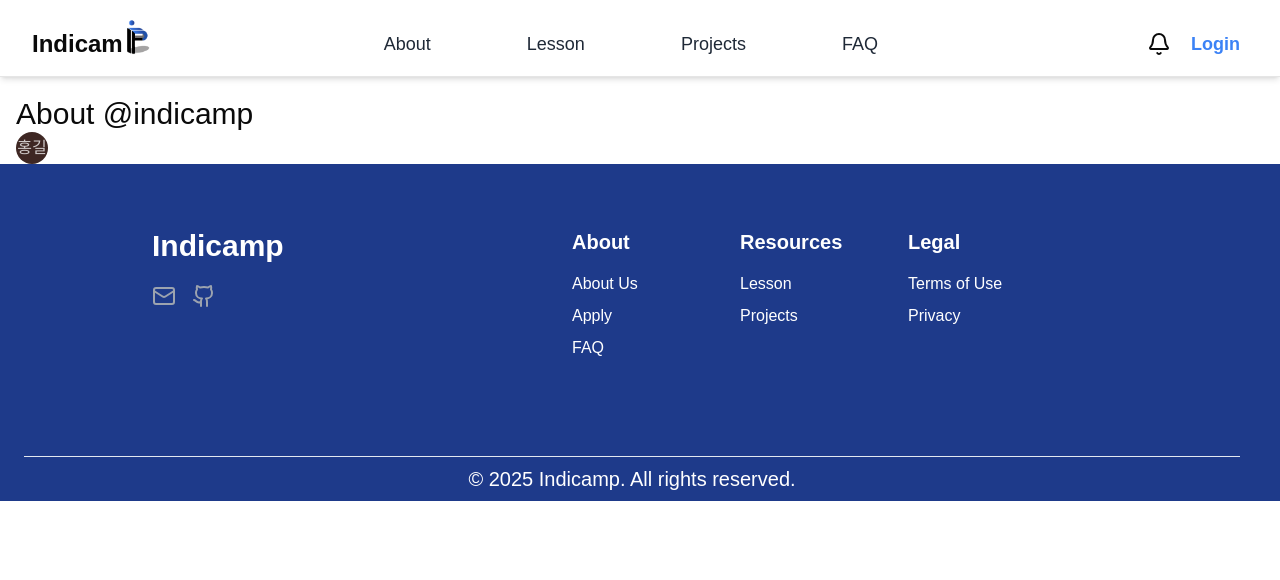
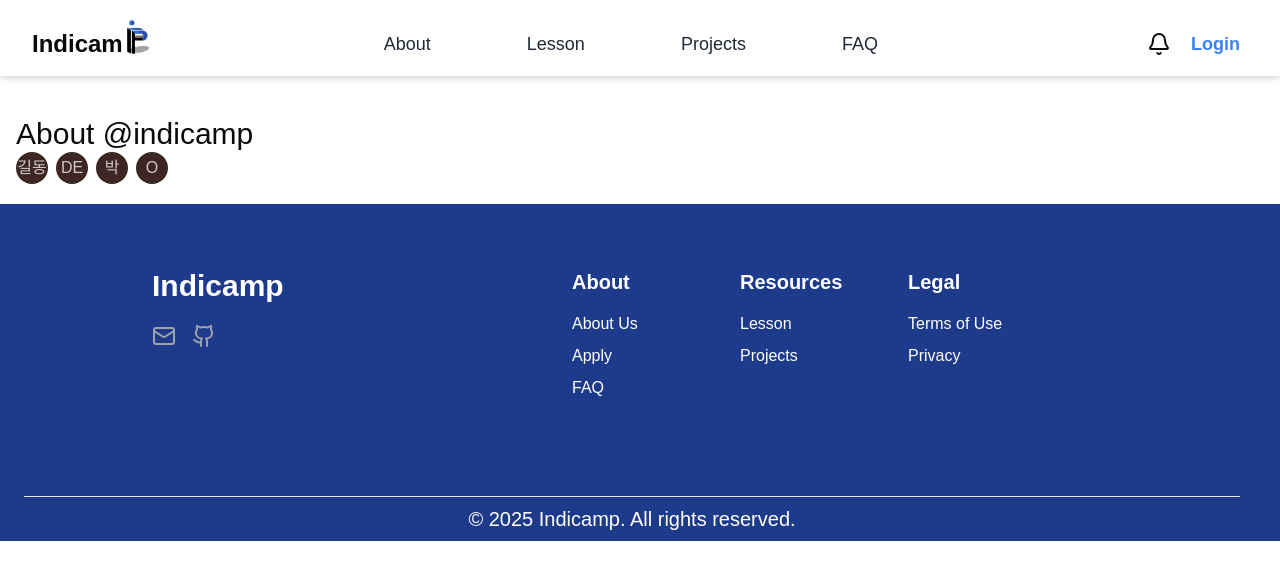
Before and after one commit to yermxx/indicamp, a Next.js app: page /about in a window 1280 px wide. Shown: the top 580 px of the page. Built offline with nearby package versions, Linux system fonts and the light colour scheme; no server answers; the database is empty.

Commit message:
avatar-placeholder

```diff
--- a/app/about/page.tsx
+++ b/app/about/page.tsx
@@ -13,10 +13,13 @@ export default async function About() {
   const cnt = await prisma.camp.count();
   console.log('🚀  projecter:', projecter, cnt);
   return (
-    <>
+    <div className='my-5'>
       <h1 className='text-3xl'>About @indicamp</h1>
 
       <AvatarPlaceholder name='홍길동' />
-    </>
+      <AvatarPlaceholder name='Jade' />
+      <AvatarPlaceholder name='박' />
+      <AvatarPlaceholder name='o' />
+    </div>
   );
 }
--- a/components/avatar-placeholder.tsx
+++ b/components/avatar-placeholder.tsx
@@ -1,7 +1,25 @@
-export default function AvatarPlaceholder({ name }: { name: string }) {
+'use client';
+
+import { useMemo } from 'react';
+import { cn } from '@/lib/utils';
+
+const reg = new RegExp(/[^\s]*([^\s]{2})\s?.*/);
+
+export default function AvatarPlaceholder({
+  name,
+  className,
+}: {
+  name: string;
+  className?: string;
+}) {
+  const nm = useMemo(
+    () => name?.replace(/[\(\)]/g, ' ').replace(reg, '$1'),
+    [name]
+  );
+
   return (
     <>
-      <div className='avatar-placeholder'>{name.substring(0, 2)}</div>
+      <div className={cn('avatar-placeholder uppercase', className)}>{nm}</div>
     </>
   );
 }
--- a/lib/utils.ts
+++ b/lib/utils.ts
@@ -28,3 +28,6 @@ export function parseZodErrorMessage(error: z.ZodError) {
   // return `${err.message}(${err.path})`;
   return err.message;
 }
+
+const regHangul = new RegExp(/[ㄱ-ㅎ|ㅏ-ㅣ|가-힣]/);
+export const isHangul = (str: string) => regHangul.test(str);
```
